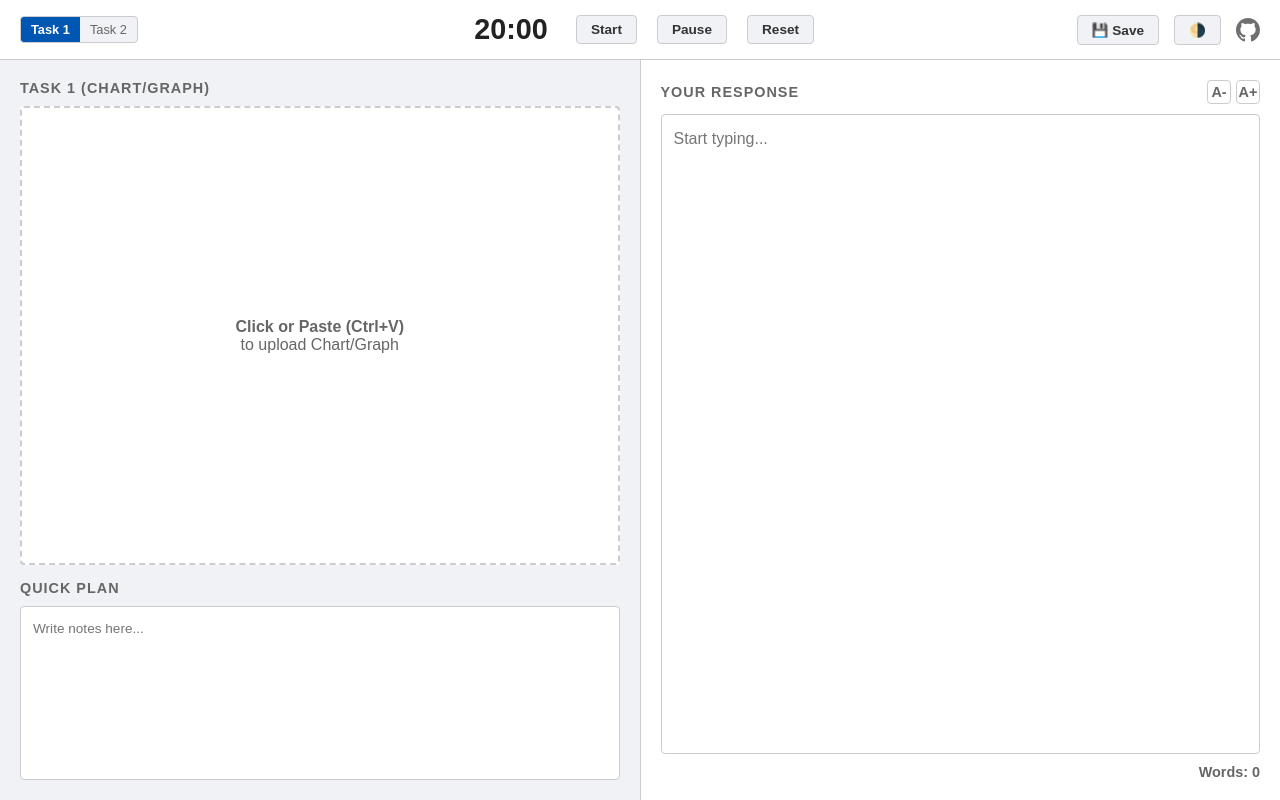
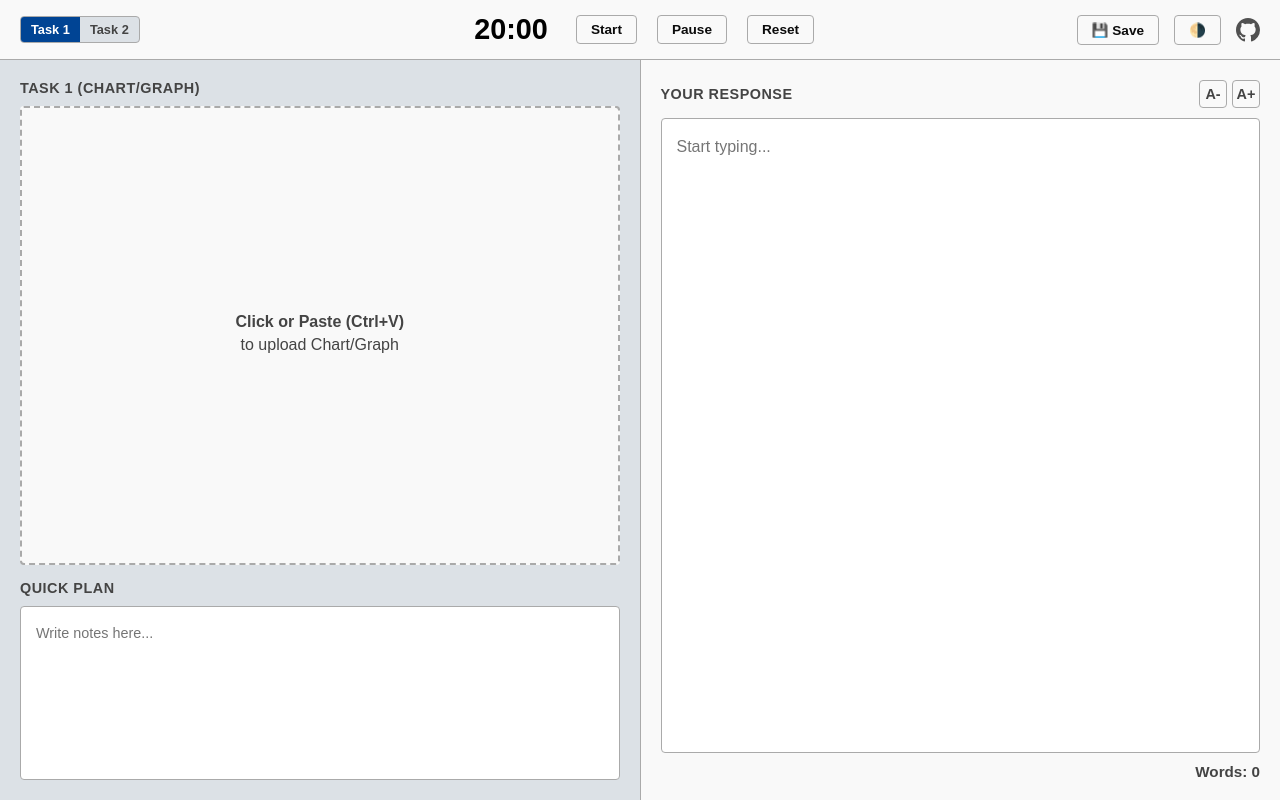
Before and after one commit to spideyonmoon/ielts-writing-simulator, a plain HTML site: page index.html in a window 1280 px wide. Drawn offline with Linux system fonts and the light colour scheme.

Commit message:
Light Mode flashbanging reduced.

```diff
--- a/index.html
+++ b/index.html
@@ -6,22 +6,23 @@
     <title>IELTS Writing Simulator</title>
     <style>
         :root {
-            --bg-body: #f0f2f5;
-            --bg-panel: #ffffff;
-            --text-main: #333333;
-            --text-muted: #666666;
-            --border-color: #cccccc;
-            --accent-color: #0056b3;
+            /* --- EYE COMFORT LIGHT MODE --- */
+            --bg-body: #dce1e6;   /* Much darker, softer grey-blue background */
+            --bg-panel: #f9f9f9;  /* Off-white panels (not pure white) */
+            --text-main: #0b0b0b; /* Pitch black for maximum readability */
+            --text-muted: #444444;/* Dark grey (no longer faint) */
+            --border-color: #aaaaaa; /* Stronger borders */
+            --accent-color: #004494; /* Darker blue for less eye strain */
             --textarea-bg: #ffffff;
-            --timer-color: #222222;
-            --drag-bg: #e3f2fd;
+            --timer-color: #000000;
+            --drag-bg: #e1eef9;
         }
 
         body.dark-mode {
             --bg-body: #121212;
             --bg-panel: #1e1e1e;
             --text-main: #e0e0e0;
-            --text-muted: #aaaaaa;
+            --text-muted: #bbbbbb; /* Lighter grey for dark mode contrast */
             --border-color: #444444;
             --accent-color: #4dabf7;
             --textarea-bg: #252525;
@@ -64,7 +65,7 @@
 
         .task-toggle {
             display: flex;
-            background: var(--bg-body);
+            background: var(--bg-body); /* Matches darker body now */
             border: 1px solid var(--border-color);
             border-radius: 4px;
             overflow: hidden;
@@ -77,6 +78,7 @@
             cursor: pointer;
             font-size: 0.8rem;
             color: var(--text-muted);
+            font-weight: 600; /* Bolder text */
         }
         .task-btn.active { background: var(--accent-color); color: white; font-weight: bold; }
 
@@ -84,7 +86,7 @@
 
         #timer-display {
             font-size: 1.8rem;
-            font-weight: bold;
+            font-weight: 800; /* Extra bold */
             color: var(--timer-color);
             font-variant-numeric: tabular-nums;
             min-width: 90px;
@@ -96,10 +98,10 @@
             font-size: 0.85rem;
             cursor: pointer;
             border: 1px solid var(--border-color);
-            background-color: var(--bg-body);
+            background-color: var(--bg-panel); /* Buttons match panel now */
             color: var(--text-main);
             border-radius: 4px;
-            font-weight: 600;
+            font-weight: 700; /* Bolder for readability */
         }
         .btn:hover { background-color: var(--border-color); }
 
@@ -122,16 +124,23 @@
             flex-shrink: 0;
         }
 
-        h3, h4 { margin: 0; font-size: 0.9rem; color: var(--text-muted); text-transform: uppercase; letter-spacing: 1px; }
+        h3, h4 {
+            margin: 0;
+            font-size: 0.9rem;
+            color: var(--text-muted); /* Darker now */
+            text-transform: uppercase;
+            letter-spacing: 0.5px;
+            font-weight: 700;
+        }
 
-        /* TEXT ZOOM CONTROLS (Right Side & Task 2 Left) */
+        /* ZOOM CONTROLS */
         .zoom-controls { display: flex; gap: 5px; }
         .zoom-btn {
             background: transparent;
             border: 1px solid var(--border-color);
             color: var(--text-muted);
-            width: 24px;
-            height: 24px;
+            width: 28px; /* Slightly bigger targets */
+            height: 28px;
             border-radius: 4px;
             cursor: pointer;
             display: flex;
@@ -158,21 +167,21 @@
             width: 100%;
             border: 1px solid var(--border-color);
             border-radius: 4px;
-            padding: 12px;
+            padding: 15px;
             font-family: Arial, Helvetica, sans-serif;
             font-size: 1rem;
-            line-height: 1.5;
+            line-height: 1.6;
             resize: none;
             background-color: var(--textarea-bg);
             color: var(--text-main);
             outline: none;
         }
-        textarea:focus { border-color: var(--accent-color); }
+        textarea:focus { border-color: var(--accent-color); box-shadow: 0 0 0 1px var(--accent-color); }
 
         #prompt-container { display: flex; flex-direction: column; flex: 1; min-height: 0; }
         #prompt-text-area { height: 100%; min-height: 150px; }
 
-        /* IMAGE AREA (The Thumbnail View) */
+        /* IMAGE AREA */
         #prompt-image-area {
             display: none;
             flex: 1;
@@ -184,7 +193,7 @@
             position: relative;
             overflow: hidden;
             min-height: 300px;
-            cursor: pointer; /* Indicates Clickable */
+            cursor: pointer;
             transition: border-color 0.2s;
         }
 
@@ -198,7 +207,7 @@
             display: none;
         }
 
-        /* OVERLAY / LIGHTBOX (Hidden by default) */
+        /* LIGHTBOX */
         #lightbox-modal {
             display: none;
             position: fixed;
@@ -207,7 +216,7 @@
             top: 0;
             width: 100%;
             height: 100%;
-            background-color: rgba(0,0,0,0.85); /* Dark background */
+            background-color: rgba(0,0,0,0.9);
             justify-content: center;
             align-items: center;
             flex-direction: column;
@@ -217,31 +226,31 @@
             max-width: 95%;
             max-height: 90%;
             object-fit: contain;
-            box-shadow: 0 0 20px rgba(0,0,0,0.5);
+            box-shadow: 0 0 20px rgba(255,255,255,0.1);
             border-radius: 4px;
         }
 
         #lightbox-msg {
-            color: #fff;
+            color: #ccc;
             margin-top: 15px;
             font-family: sans-serif;
-            font-size: 0.9rem;
-            opacity: 0.8;
+            font-size: 1rem;
         }
 
         .upload-msg {
             text-align: center; color: var(--text-muted); pointer-events: none;
             position: absolute; top: 50%; left: 50%; transform: translate(-50%, -50%);
         }
+        .upload-msg p { margin-bottom: 5px; }
 
         .planning-section { display: flex; flex-direction: column; min-height: 200px; }
         .planning-grid { display: flex; gap: 10px; flex: 1; }
         .plan-box { flex: 1; display: flex; flex-direction: column; }
-        .plan-box textarea { flex: 1; font-size: 0.85rem; }
+        .plan-box textarea { flex: 1; font-size: 0.9rem; }
         body.mode-task1 #note-box-2 { display: none; }
 
         #essay-input { flex: 1; margin-bottom: 10px; transition: font-size 0.2s; }
-        #word-count-display { text-align: right; font-weight: bold; color: var(--text-muted); font-size: 0.9rem; }
+        #word-count-display { text-align: right; font-weight: 700; color: var(--text-muted); font-size: 0.95rem; }
     </style>
 </head>
 <body class="mode-task1">
@@ -442,7 +451,7 @@
                 promptText.style.display = 'none';
                 promptImgArea.style.display = 'flex';
                 noteBox2.style.display = 'none';
-                promptTextZoom.style.display = 'none'; // Hide text zoom for image mode
+                promptTextZoom.style.display = 'none';
 
                 modeTask1.classList.add('active');
                 modeTask2.classList.remove('active');
@@ -456,7 +465,7 @@
                 promptText.style.display = 'block';
                 promptImgArea.style.display = 'none';
                 noteBox2.style.display = 'flex';
-                promptTextZoom.style.display = 'flex'; // Show text zoom
+                promptTextZoom.style.display = 'flex';
 
                 modeTask1.classList.remove('active');
                 modeTask2.classList.add('active');
@@ -472,16 +481,14 @@
                 reader.onload = (e) => {
                     promptImgDisplay.src = e.target.result;
                     promptImgDisplay.style.display = 'block';
-                    lightboxImg.src = e.target.result; // Update lightbox src too
+                    lightboxImg.src = e.target.result;
                     uploadMsg.style.display = 'none';
                 };
                 reader.readAsDataURL(file);
             }
         }
 
-        // Click Logic
         promptImgArea.addEventListener('click', (e) => {
-            // If image exists, open Lightbox. If not, open File picker.
             if(promptImgDisplay.style.display === 'block') {
                 lightboxModal.style.display = 'flex';
             } else {
@@ -489,7 +496,6 @@
             }
         });
 
-        // Close Lightbox logic
         lightboxModal.addEventListener('click', () => {
             lightboxModal.style.display = 'none';
         });
```
